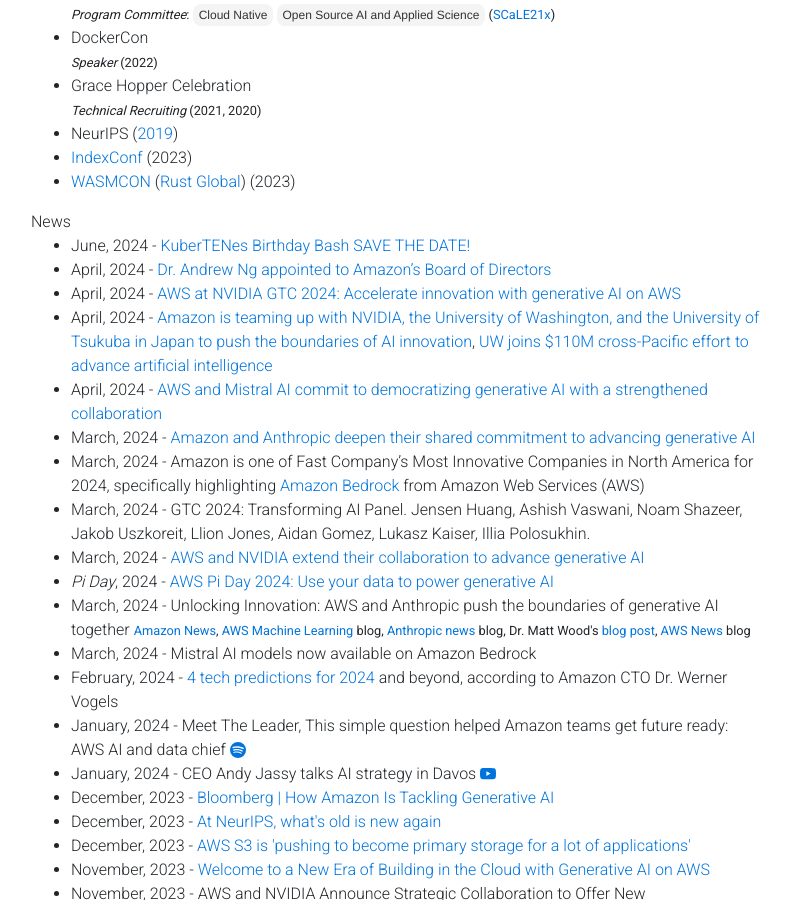
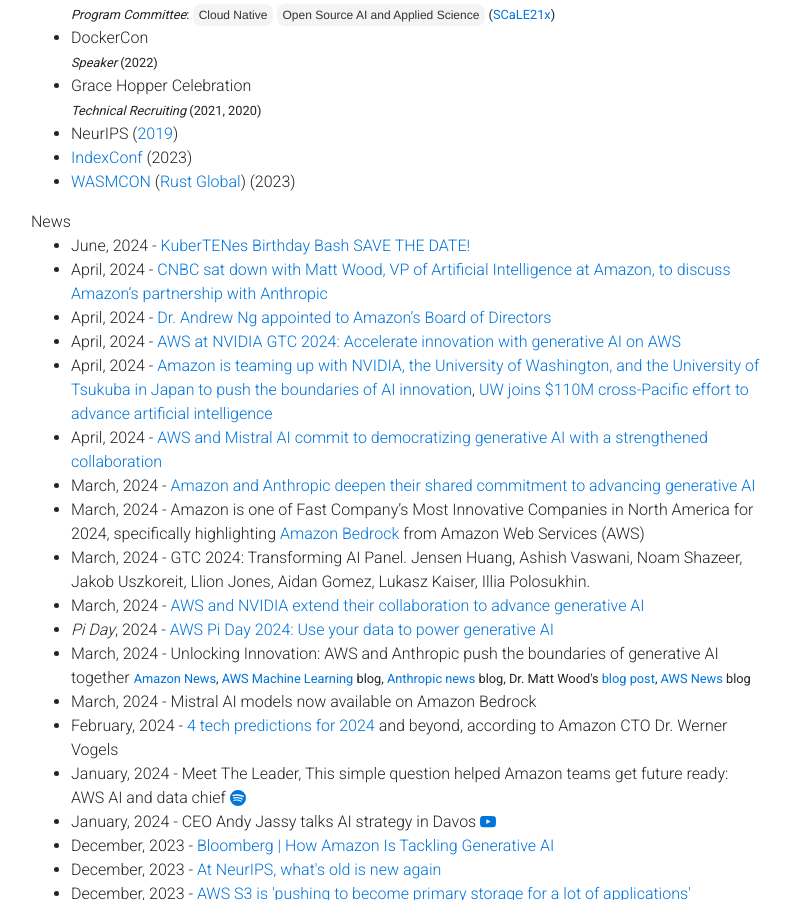
Before and after one commit to gfw001/gfw001.github.io, a Jekyll site: the page portfolio.html, which Jekyll copies as it is, in a window 1280 px wide and 900 px high, scrolled down 1784 px. Shown: the whole window, without its empty margins (54-844 px from the left). Built offline with Jekyll 4.4.1, drawn with Linux system fonts in a browser that asks for light colours; nearby versions of some CDN libraries; a style sheet for code colours, icons or effects is not loaded.

Commit message:
Update portfolio.html

```diff
--- a/portfolio.html
+++ b/portfolio.html
@@ -318,6 +318,9 @@
 
 	<li>
 	       June, 2024 - <a href="https://events.linuxfoundation.org/kuber10es-birthday-bash/">KuberTENes Birthday Bash SAVE THE DATE!</a>
+	</li>
+	<li>
+	       April, 2024 - <a href="https://www.cnbc.com/video/2024/04/11/amazons-partnership-with-anthropic-heres-what-you-need-to-know.html">CNBC sat down with Matt Wood, VP of Artificial Intelligence at Amazon, to discuss Amazon’s partnership with Anthropic</a>
 	</li>
 	<li>
 	       April, 2024 - <a href="https://www.aboutamazon.com/news/company-news/dr-andrew-ng-joins-amazon-board-of-directors">Dr. Andrew Ng appointed to Amazon’s Board of Directors</a>
```
